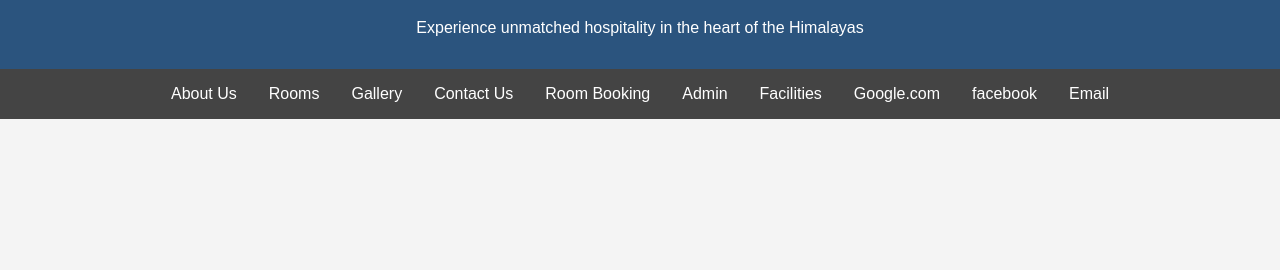
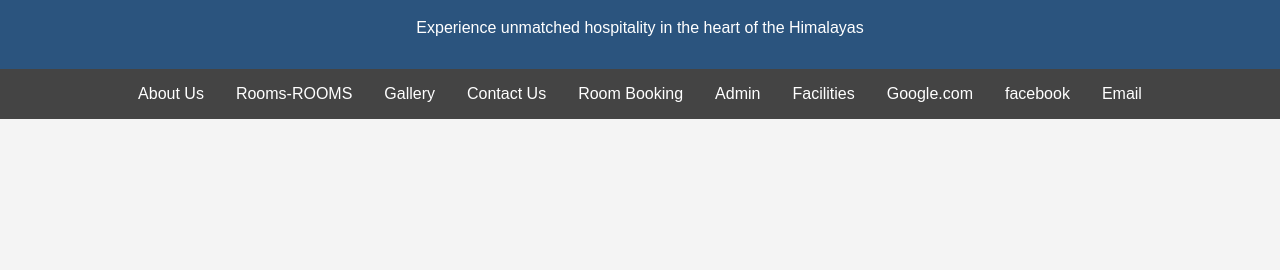
Before and after one commit to win22me/hotel, a plain HTML site: page index.html in a window 1280 px wide. Shown: the part 77-347 px from the top of the page. Drawn offline with Linux system fonts and the light colour scheme; files whose address does not match are found by name.

Commit message:
Index-Room

```diff
--- a/index.html
+++ b/index.html
@@ -73,7 +73,7 @@
     </header>
     <nav>
         <a href="about.html">About Us</a>
-        <a href="#rooms">Rooms</a>
+        <a href="#rooms">Rooms-ROOMS</a>
         <a href="#gallery">Gallery</a>
         <a href="#contact">Contact Us</a>
 		<a href="booking.html">Room Booking</a>
```
